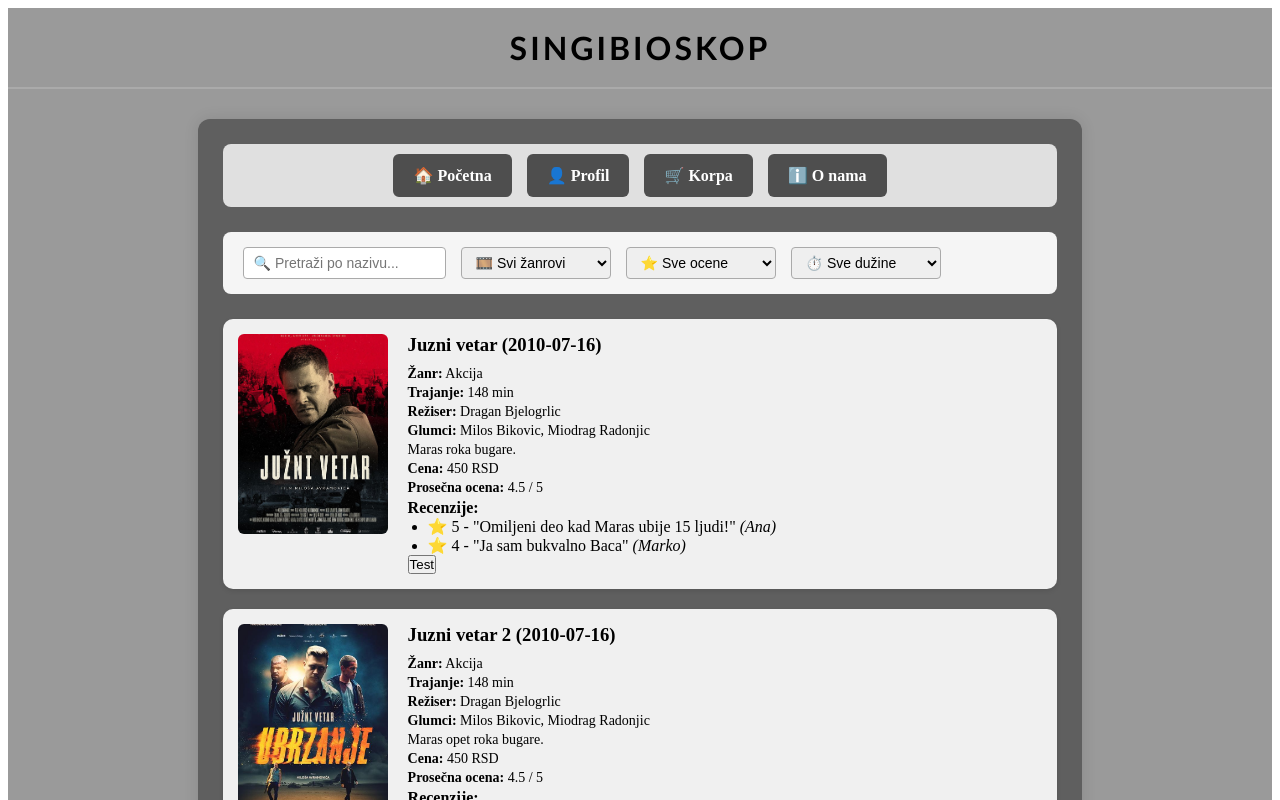
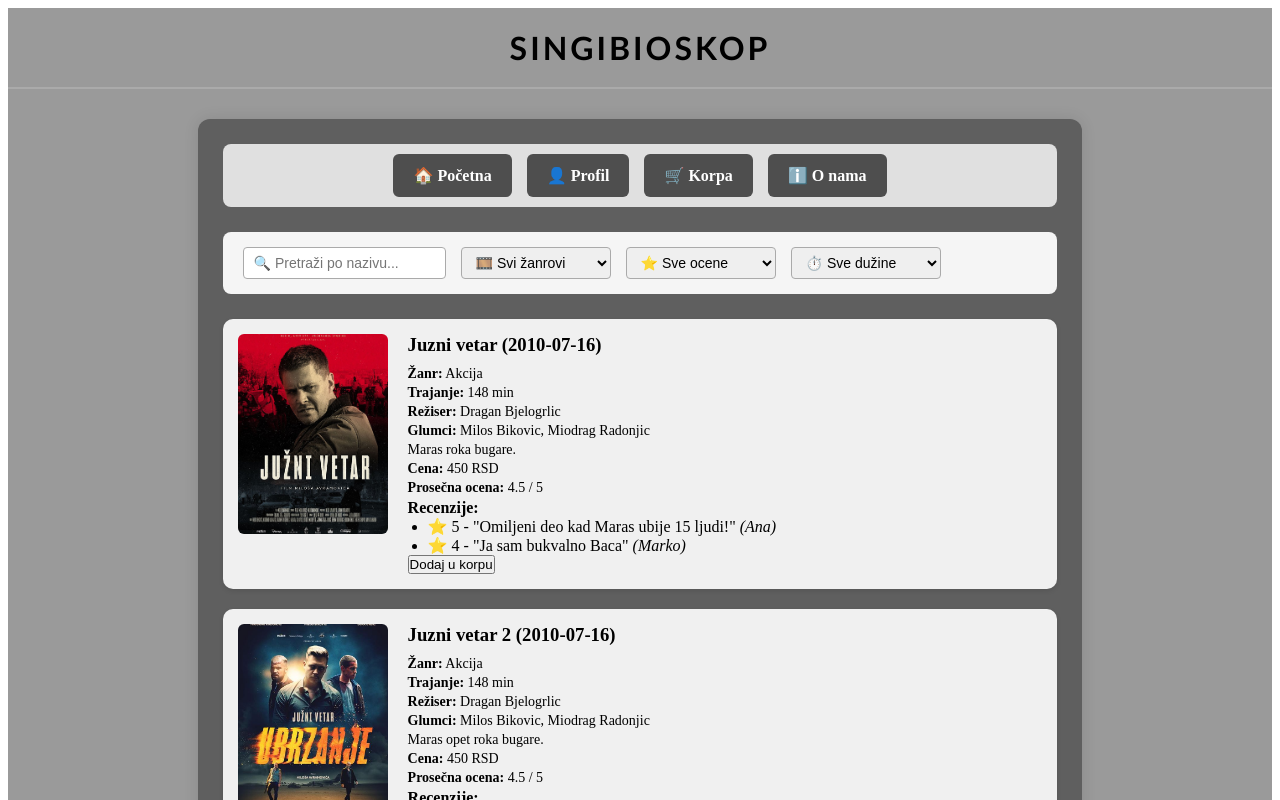
Before and after one commit to KemneProgramer/interfejsjul2, an Angular app: page /filmovi in a window 1280 px wide. Shown: the top 800 px of the page. Built offline with nearby package versions, Linux system fonts and the light colour scheme.

Commit message:
Dodao logiku za korpu, dodao da stranica radi, izmeni da se filmovi dodaju prvo u korpu pa tek onda rezervisu

```diff
--- a/src/app/komponente/lista-filmova/lista-filmova.html
+++ b/src/app/komponente/lista-filmova/lista-filmova.html
@@ -51,7 +51,7 @@
           </ul>
         </div>
 
-        <button (click)="rezervisiFilm(film)">Test</button>
+        <button (click)="dodajUKorpu(film)">Dodaj u korpu</button>
       </div>
     </div>
   </div>
--- a/src/app/komponente/lista-filmova/lista-filmova.ts
+++ b/src/app/komponente/lista-filmova/lista-filmova.ts
@@ -4,6 +4,7 @@ import { FormsModule } from '@angular/forms';
 import { Film } from '../../modeli/film.model';
 import { sviFilmovi } from '../filmovi';
 import { RezervacijeService } from '../../services/rezervacije-service';
+import { Korpa as KorpaService } from '../../services/korpa';
 
 @Component({
   selector: 'app-lista-filmova',
@@ -54,8 +55,7 @@ export class ListaFilmova {
     return suma / film.recenzije.length;
   }
 
-  rezervisiFilm(film: Film): void {
-    RezervacijeService.printFilm(film);
+  dodajUKorpu(film: Film): void {
+    KorpaService.dodajUKorpu(film);
   }
-
 }
--- a/src/app/services/korpa.ts
+++ b/src/app/services/korpa.ts
@@ -6,7 +6,7 @@ import { Film } from '../modeli/film.model';
 })
 export class Korpa {
 
-  static korpa: Film[];
+  static korpa: Film[] = [];
 
   static getKorpa(): Film[] {
     const data = sessionStorage.getItem('korpa');
--- a/src/app/stranice/korpa/korpa.ts
+++ b/src/app/stranice/korpa/korpa.ts
@@ -1,10 +1,12 @@
 import { Component } from '@angular/core';
 import { Film } from '../../modeli/film.model';
 import { Korpa as KorpaService } from '../../services/korpa';
+import { CommonModule } from '@angular/common';
+
 
 @Component({
   selector: 'app-korpa',
-  imports: [],
+  imports: [CommonModule],
   templateUrl: './korpa.html',
   styleUrl: './korpa.scss'
 })
```
